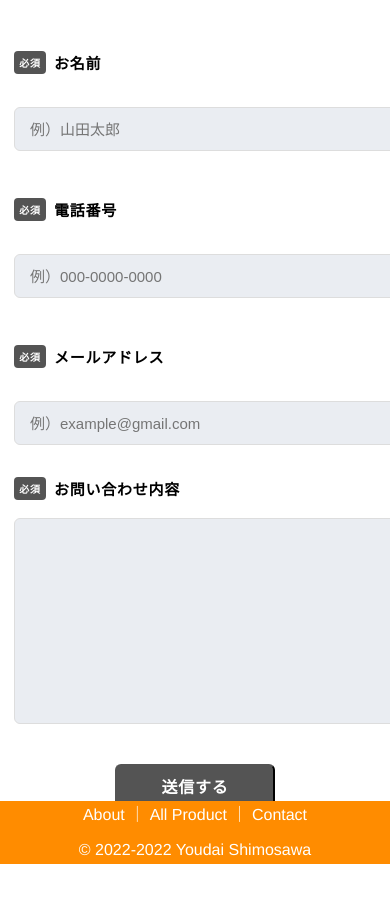
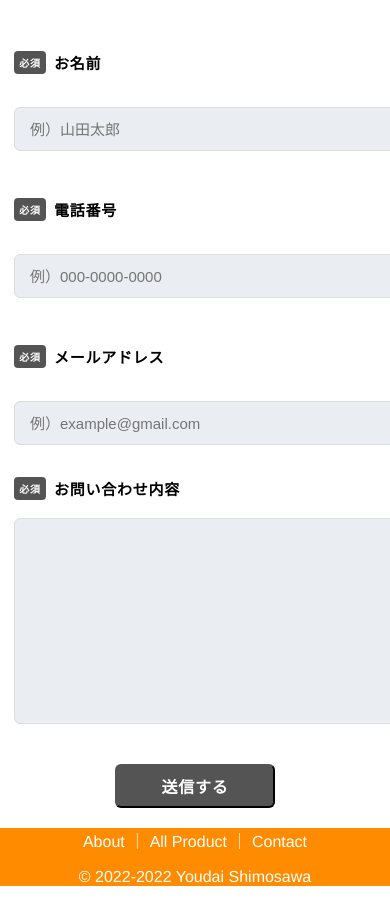
Before and after one commit to youdai0208/portfolio_nodejs, a website: page public/pages/contact_page/contact_page.html in a window 390 px wide. Shown: the top 902 px of the page. Before the commit the page ends 864 px from the top, so only its background shows below. Drawn offline with Linux system fonts and the light colour scheme.

Commit message:
レスポンシブデザイン変更とコードの整理

```diff
--- a/public/pages/all_products_page/all_products_page.css
+++ b/public/pages/all_products_page/all_products_page.css
@@ -1,4 +1,4 @@
-body {
+html, body {
     margin: 0;
     font-family: 'Helvetica Neue',
     'Arial',
@@ -76,7 +76,7 @@ div.product_item {
     height: auto;
     width: 100%;
     display: grid;
-    grid-template-columns: minmax(640px, 2fr) minmax(320px, 1fr);
+    grid-template-columns: minmax(666px, 2fr) minmax(333px, 1fr);
     grid-auto-rows: auto;
 }
 
@@ -84,7 +84,7 @@ div.product_item_reverse {
     height: auto;
     width: 100%;
     display: grid;
-    grid-template-columns: minmax(320px, 1fr) minmax(640px, 2fr);
+    grid-template-columns: minmax(333px, 1fr) minmax(666px, 2fr);
     grid-auto-rows: auto;
 }
 
@@ -110,7 +110,7 @@ div.product_name_area {
     font-size: 32px;
 }
 
-@media all and (max-width: 960px) {
+@media all and (max-width: 999px) {
     div.explantaion {
         height: 25vh;
     }
@@ -157,11 +157,11 @@ div.page_nav {
 
 footer{
     width: calc(100vw - (100vw - 100%));
-    height: 7.5vh;
+    height: auto;
     background-color: darkorange;
     color: white;
     text-align: center;
-    margin-top: 0;
+    margin: 0;
 }
 ul.footer-menu {
     padding-left: 0;
--- a/public/pages/contact_page/contact_page.css
+++ b/public/pages/contact_page/contact_page.css
@@ -1,5 +1,6 @@
-body {
+html, body {
   margin: 0;
+  padding: 0;
   font-family: 'Helvetica Neue',
     'Arial',
     'Hiragino Kaku Gothic ProN',
@@ -9,18 +10,21 @@ body {
 }
 
 .Form {
-  height: calc(100vh - 7.5vh - 40px);
-  /* max-height: ; */
+  height: auto;
+  min-height: calc(100vh - 58px - 40px);
   margin-top: 40px;
   margin-left: auto;
   margin-right: auto;
+  margin-bottom: 40px;
   max-width: 720px;
 }
 
 @media all and (max-width: 480px) {
   .Form {
-    height: calc(100vh - 7.5vh);
+    height: auto;
+    min-height: calc(100vh - 58px);
     margin-top: 20px;
+    margin-bottom: 20px;
   }
 }
 .Form-Item {
@@ -158,11 +162,11 @@ body {
 
 footer{
   width: calc(100vw - (100vw - 100%));
-  height: 7.5vh;
+  height: auto;
   background-color: darkorange;
   color: white;
   text-align: center;
-  margin-top: 0;
+  margin: 0;
 }
 
 ul.footer-menu {
--- a/public/pages/product_detalis_page/product_detalis_page.css
+++ b/public/pages/product_detalis_page/product_detalis_page.css
@@ -11,10 +11,10 @@ body {
 div.secure_area {
     width: calc(100vw - (100vw - 100%));
     height: auto;
-    min-height: calc(100vh - 7.5vh);
+    min-height: calc(100vh - 58px);
     display: grid;
     grid-template-columns: 100%;
-    grid-template-rows: 20% 80%;
+    grid-template-rows: 1.5fr 8.5fr;
     grid-template-areas:
     "subject_area"
      "main_area";
@@ -67,7 +67,7 @@ div.sentence_area {
     margin: auto;
     display: grid;
     grid-template-columns: 100%;
-    grid-template-rows: 40% 40%;
+    grid-template-rows: 45% 45%;
     text-align: center;
     justify-content: space-evenly;
     align-content: space-evenly;
@@ -134,16 +134,16 @@ div.explantaion_area p b {
 }
 
 .popup-body{
-    width: 50%;
+    width: auto;
     height: auto;
     max-height: 75%;
     position: absolute;
     top: 50%;
-    left: 22.5%;
+    left: 50%;
     background-color: white;
     overflow-y: auto;
     padding: 2.5%;
-    transform: translateY(-50%);
+    transform: translateY(-50%) translateX(-50%);
 }
 
 .is-hidden{
@@ -158,14 +158,14 @@ div.explantaion_area p b {
 }
 
 a.btn {
-    width: 25vw;
-    height: auto;
+    width: 35vw;
+    height: fit-content;
     text-decoration: none;
     background: none;
     border: 0;
     box-sizing: border-box;
     margin: 1em;
-    padding: 1em 1em 2em;
+    padding: 1em;
     box-shadow: inset 0 0 0 2.5px black;
     color: black;
     position: relative;
@@ -222,20 +222,27 @@ a.btn:hover:after {
     div.image_area img {
         max-height: 50vh;
     }
+    .popup-body {
+        width: 75%;
+    }
 }
 
 @media all and (min-width: 1000px) {
     div.image_area img {
         max-height: 65vh;
     }
+    .popup-body {
+        width: 50%;
+    }
 }
 
 footer{
     width: calc(100vw - (100vw - 100%));
-    height: 7.5vh;
+    height: auto;
     background-color: darkorange;
     color: white;
     text-align: center;
+    margin: 0;
 }
 
 ul.footer-menu {
```
Also changed, not shown: public/pages/product_detalis_page/product_detalis_page.html (+1 -1 lines), public/pages/product_detalis_page/product_detalis_page.js (+7 -11 lines), public/pages/top_page/top_page.css (+2 -46 lines).
